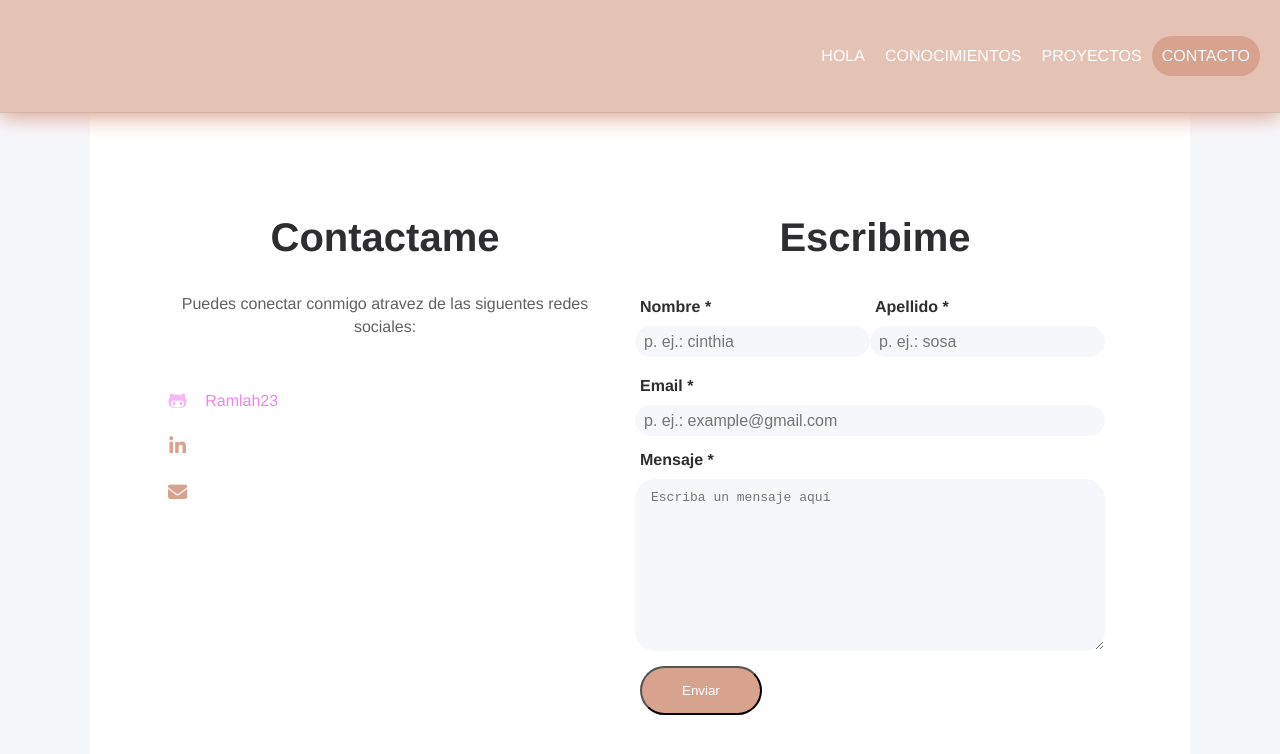
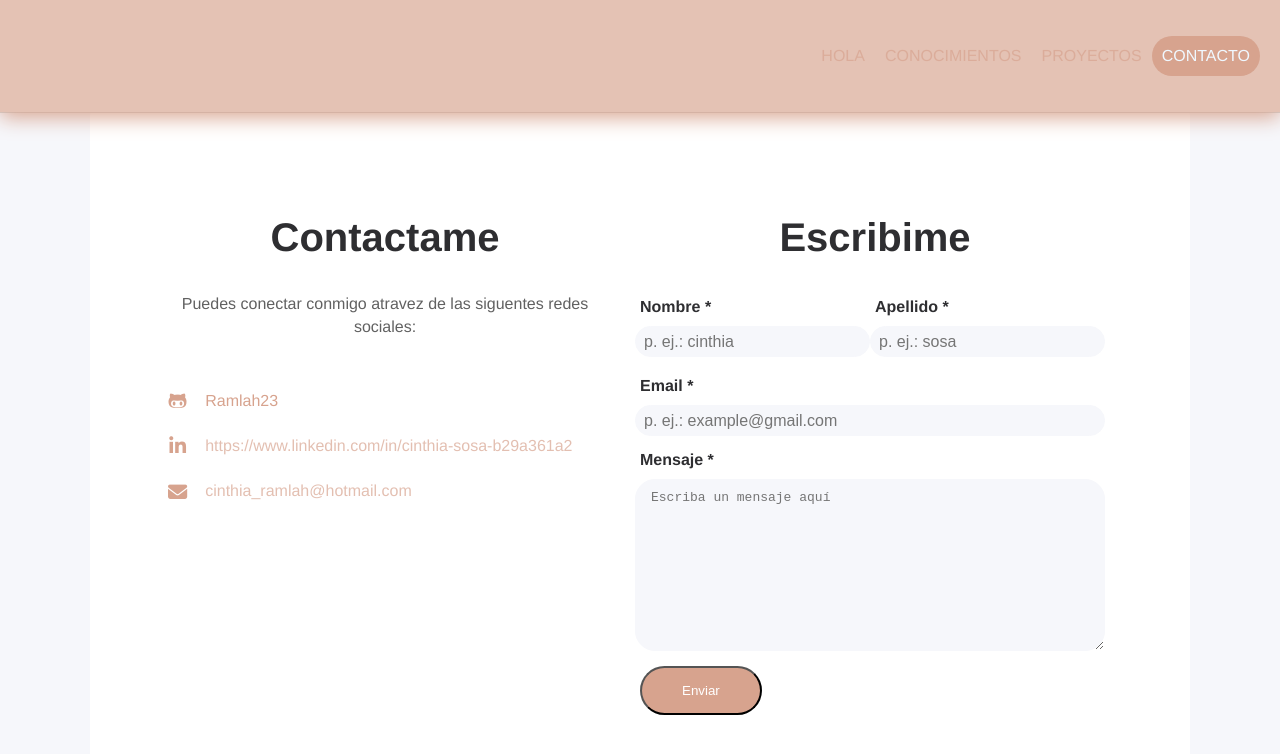
Before and after one commit to Ramlah23/mi-portafolio, a plain HTML site: page index.html in a window 1280 px wide. In both pictures the pointer is over the icon 177 px from the left and 5248 px from the top of the page. Shown: the part 4848-5602 px from the top of the page. Drawn offline with Linux system fonts and the light colour scheme.

```diff
--- a/style.css
+++ b/style.css
@@ -55,7 +55,7 @@ ul {
 }
 a {
     text-decoration: none;
-    color: white;
+    color: #d7a38eb1;
     display: block;
     cursor: pointer;
 }
@@ -367,11 +367,11 @@ h1, .text--xxl {
  /*seccion Redes*/
 
  .contacto-social-icon:hover {
-color: rgba(238, 130, 238, 0.566);
+color: #d7a38e;
  }
 
  .contacto-social-link:hover{
-    color: violet;
+    color: #d7a38e;
  }
  .contact-social-item {
     display: flex;
@@ -501,7 +501,7 @@ footer {
     justify-content: center;
     align-items: center;
     padding: 80px 20px 60px;
-    background-color: #d7a38e;
+    background-color: #d7a38ea8;
     color: white;
 }
 .footer-nav-menu {
```
Also changed, not shown: imagenes/administrador_de_reuniones.png (added), imagenes/buscador_de_peliculas.png (added), imagenes/controlador_de_gastos.png (added), imagenes/foto-inicial-portfolio.png (deleted), imagenes/generador_de_memes.png (added), imagenes/match3.png (added), imagenes/porfolio-saludo.png (deleted), imagenes/simbolo-de-comillas-a-la-derecha.png (deleted), imagenes/todo_app.png (added), imagenes/undraw_Events_re_98ue.png (deleted), imagenes/undraw_Feeling_of_joy_re_cqko.png (deleted), imagenes/undraw_Savings_re_eq4w.png (deleted), imagenes/undraw_Social_girl_re_kdrx.png (deleted), imagenes/undraw_Spreadsheets_re_alt0.png (deleted), 2 more files.
